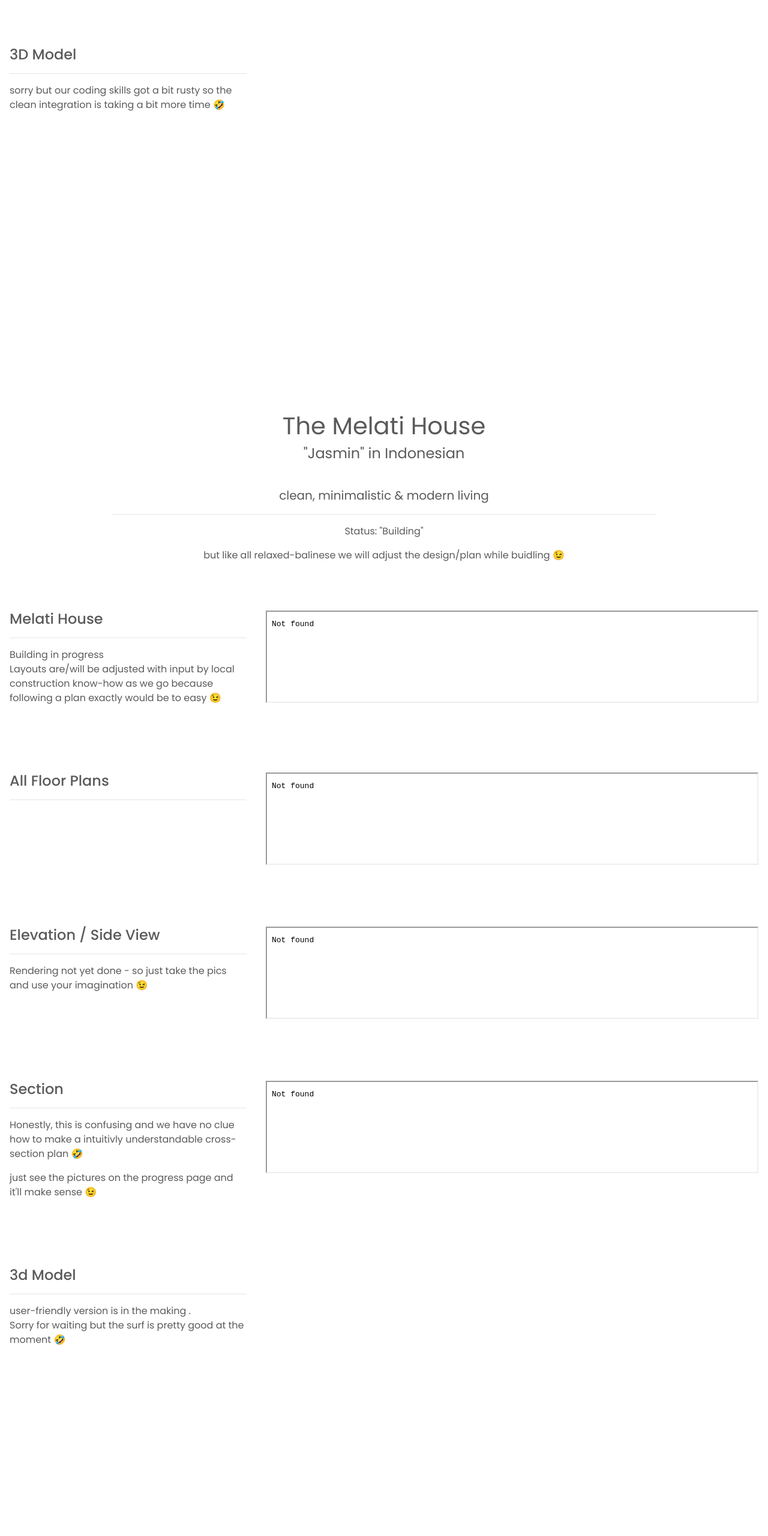
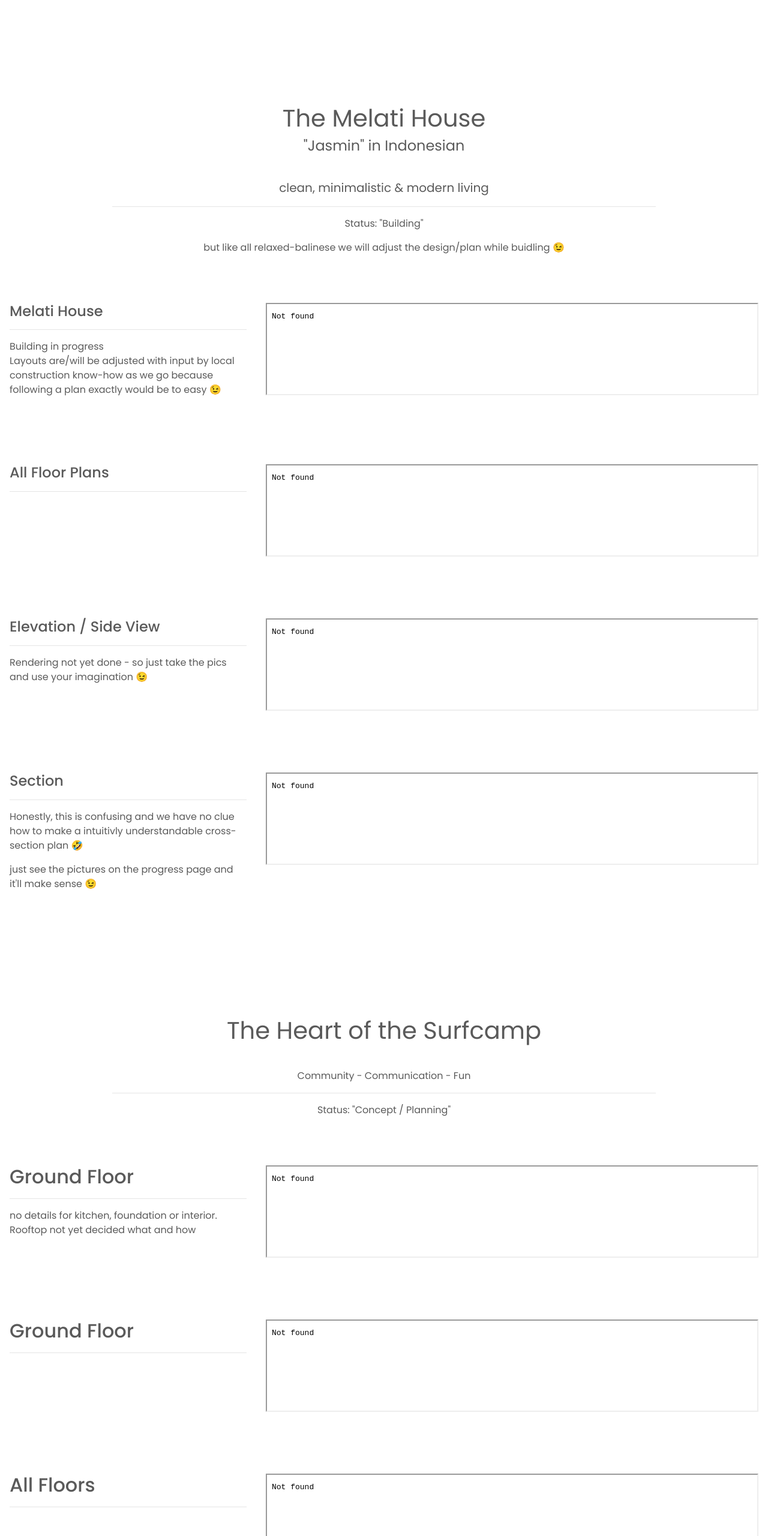
Before and after one commit to Svensone/Bali-Homepage, a plain HTML site: page plans.html in a window 1280 px wide. Shown: the part 1046-3607 px from the top of the page at 60% size. Drawn offline with nearby package versions, Linux system fonts and the light colour scheme; a script that the page names is missing; files whose address does not match are found by name.

Commit message:
3D Models removed

```diff
--- a/plans.html
+++ b/plans.html
@@ -159,7 +159,7 @@ https://redstapler.co/add-3d-model-to-website-threejs/
     </div>
 </div>
 <!-- 3D Model -->
-<div class="container-fluid padding projects">
+<!-- <div class="container-fluid padding projects">
     <div class="row padding">
         <div class="col-lg-4" id="project1">
             <h4> 3D Model </h4>
@@ -174,7 +174,7 @@ https://redstapler.co/add-3d-model-to-website-threejs/
             </model-3d>
         </div>
     </div>
-</div>
+</div> -->
 
 <!-- Melati House -->
     <div  class="container-fluid padding">
@@ -319,7 +319,7 @@ https://redstapler.co/add-3d-model-to-website-threejs/
 </div>
 
 <!-- 3D Model -->
-<div class="container-fluid padding projects">
+<!-- <div class="container-fluid padding projects">
     <div class="row padding">
         <div class="col-lg-4" id="project1">
             <h4> 3d Model </h4>
@@ -335,7 +335,7 @@ https://redstapler.co/add-3d-model-to-website-threejs/
             </div>
         </div>
     </div>
-</div>
+</div> -->
 
 <!-- Resto & Roof-top Pool Detail -->
 <div  class="container-fluid padding">
@@ -473,7 +473,7 @@ https://redstapler.co/add-3d-model-to-website-threejs/
     </div>
 </div>
 <!-- 3D Model -->
-<div class="container-fluid padding projects">
+<!-- <div class="container-fluid padding projects">
     <div class="row padding">
         <div class="col-lg-4" id="project1">
             <h2> 3D-Model </h2>
@@ -489,7 +489,7 @@ https://redstapler.co/add-3d-model-to-website-threejs/
             </div>
         </div>
     </div>
-</div>
+</div> -->
 
     </main>
 
```
